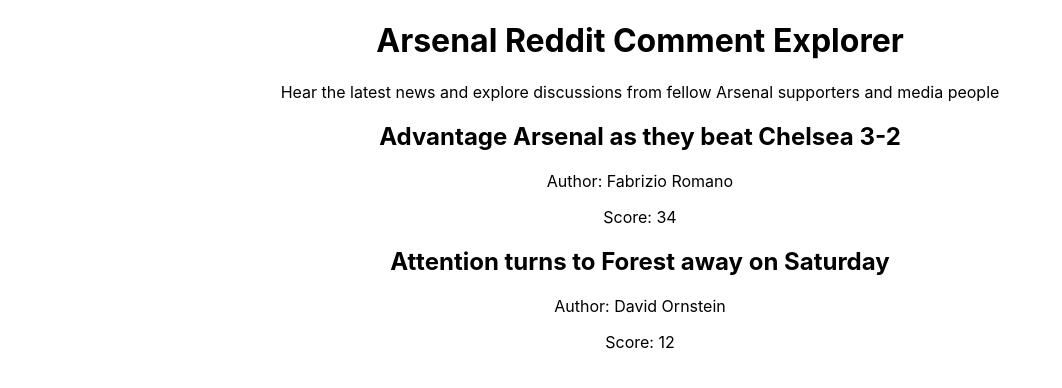
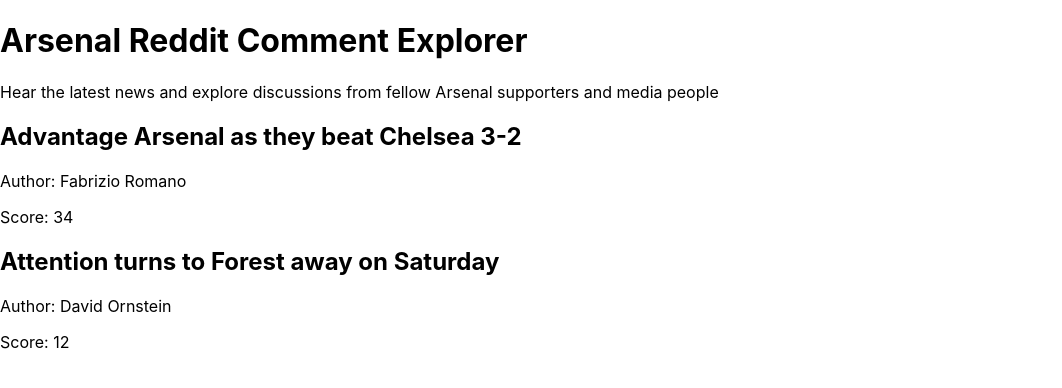
Before and after one commit to SamMeade24/arsenal-reddit-app, a React (Create React App) app: page / in a window 1280 px wide. Shown: the top 388 px of the page, without its empty margins (0-1062 px from the left). Built offline with nearby package versions, Linux system fonts and the light colour scheme.

Commit message:
Reviewed and updated semantic HTML within each component

```diff
--- a/src/App.js
+++ b/src/App.js
@@ -35,11 +35,11 @@
   }
 
   return (
-    <div className="App">
+    <main>
       <Header />
       <PostsList posts={dummyPosts} onPostSelect={setSelectedPostId} selectedPostId={selectedPostId} />
       {selectedPostId && <CommentList />}
-    </div>
+    </main>
   );
 }
 
--- a/src/components/Comment.js
+++ b/src/components/Comment.js
@@ -2,11 +2,11 @@
 
 function Comment({ author, text, score }) {
     return (
-        <div>
+        <article>
             <p><strong>{author}</strong></p>
             <p>{text}</p>
             <p>▲ {score}</p>
-        </div>
+        </article>
     );
 }
 
--- a/src/components/CommentList.js
+++ b/src/components/CommentList.js
@@ -16,7 +16,7 @@
     ];
 
     return (
-        <div>
+        <section>
             {dummyComments.map((comment, index) => (
                 <Comment
                     key={index}
@@ -25,7 +25,7 @@
                     score={comment.score}
                 />
             ))}
-        </div>
+        </section>
     );
 }
 
--- a/src/components/ErrorMessage.js
+++ b/src/components/ErrorMessage.js
@@ -2,7 +2,7 @@
 
 function ErrorMessage() {
     return (
-        <div>This is an Error Message</div>
+        <section>This is an Error Message</section>
     );
 }
 
--- a/src/components/LoadingSpinner.js
+++ b/src/components/LoadingSpinner.js
@@ -2,7 +2,7 @@
 
 function LoadingSpinner() {
     return (
-        <div>Loading Spinner will go here</div>
+        <section>Loading Spinner will go here</section>
     );
 }
 
--- a/src/components/PostCard.js
+++ b/src/components/PostCard.js
@@ -2,12 +2,12 @@
 
 function PostCard({id, title, author, score, onSelect, isSelected }) {
     return (
-        <div className="post-card" onClick={() => onSelect(id)}>
+        <article onClick={() => onSelect(id)}>
             {isSelected && <p>Selected</p>}
             <h2>{title}</h2>
             <p>Author: {author}</p>
             <p>Score: {score}</p>
-        </div>
+        </article>
     );
 }
 
--- a/src/components/PostsList.js
+++ b/src/components/PostsList.js
@@ -3,7 +3,7 @@
 
 function PostsList({ posts, onPostSelect, selectedPostId }) {
     return (
-        <div className="posts-list">
+        <section>
             {posts.map((post) => (
                 <PostCard
                     key={post.id}
@@ -15,7 +15,7 @@
                     isSelected={post.id === selectedPostId}
                 />
             ))}
-        </div>
+        </section>
     );
 }
 
```
